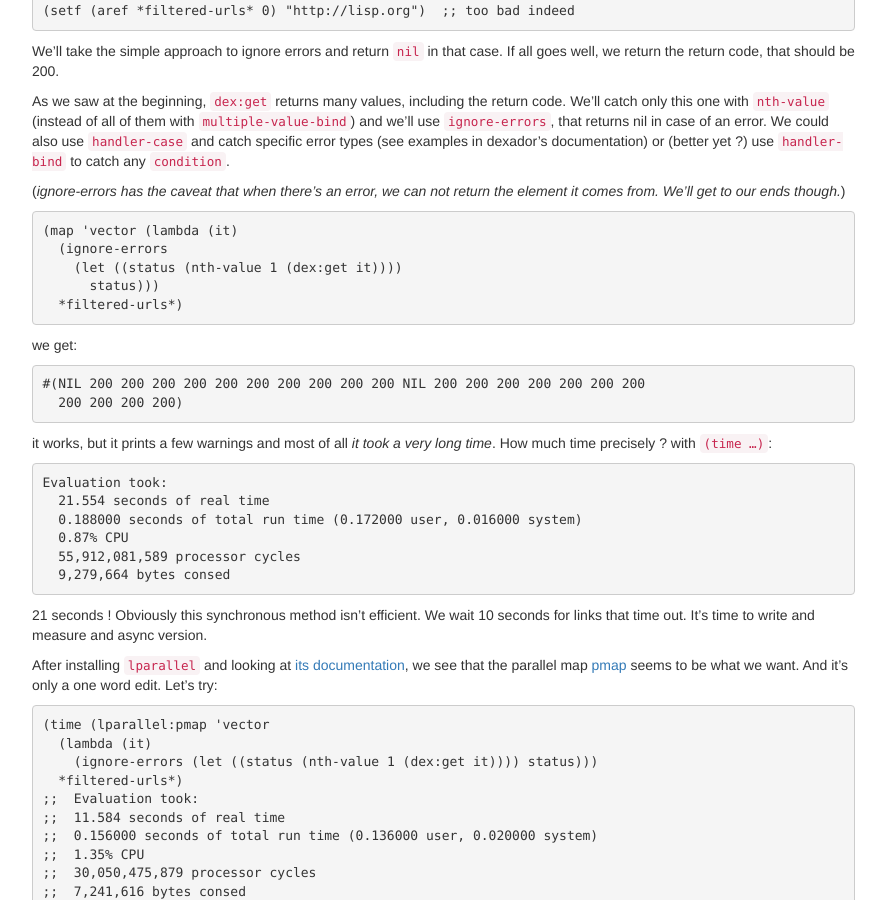
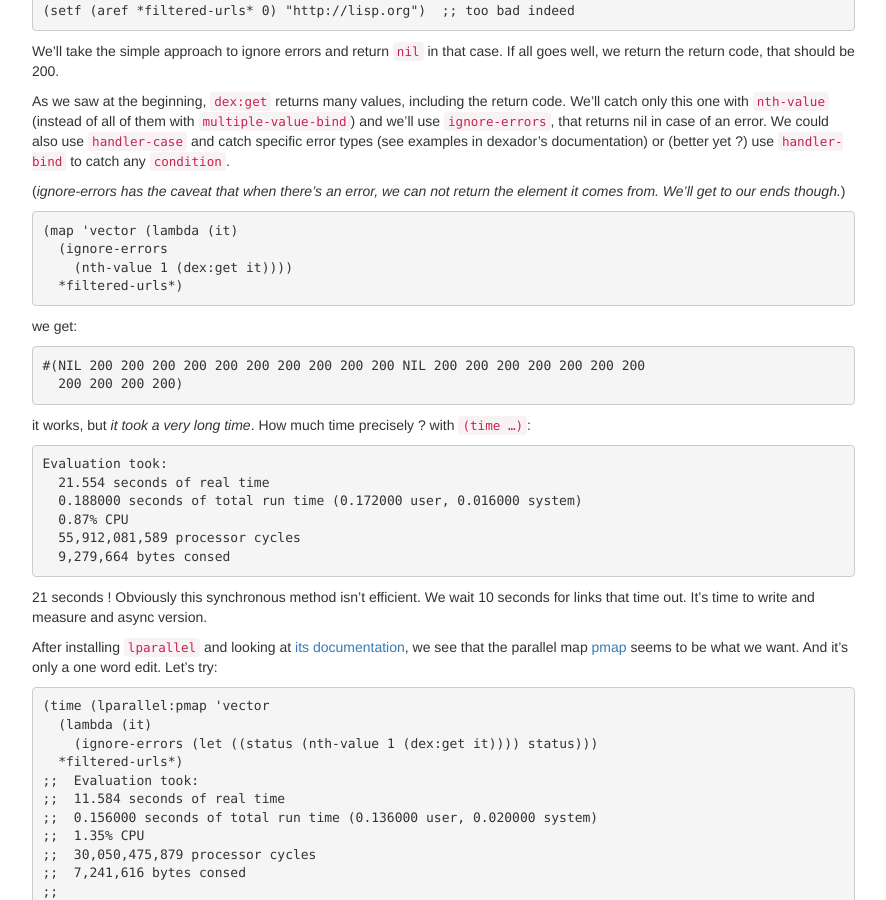
Before and after one commit to LispCookbook/cl-cookbook, a Jekyll site: the page built from web-scraping.md, in a window 1280 px wide and 900 px high, scrolled down 3254 px. Shown: the whole window, without its empty margins (303-1189 px from the left). Built offline with Jekyll 4.4.1, drawn with Linux system fonts in a browser that asks for light colours.

Commit message:
(minor) web scraping: shorter lambda

````diff
--- a/web-scraping.md
+++ b/web-scraping.md
@@ -242,8 +242,7 @@ return the element it comes from. We'll get to our ends though.*)
 ~~~lisp
 (map 'vector (lambda (it)
   (ignore-errors
-    (let ((status (nth-value 1 (dex:get it))))
-      status)))
+    (nth-value 1 (dex:get it))))
   *filtered-urls*)
 ~~~
 
@@ -254,8 +253,8 @@ we get:
   200 200 200 200)
 ```
 
-it works, but it prints a few warnings and most of all *it took a very
-long time*. How much time precisely ? with `(time …)`:
+it works, but *it took a very long time*. How much time precisely ?
+with `(time …)`:
 
 ```
 Evaluation took:
````
